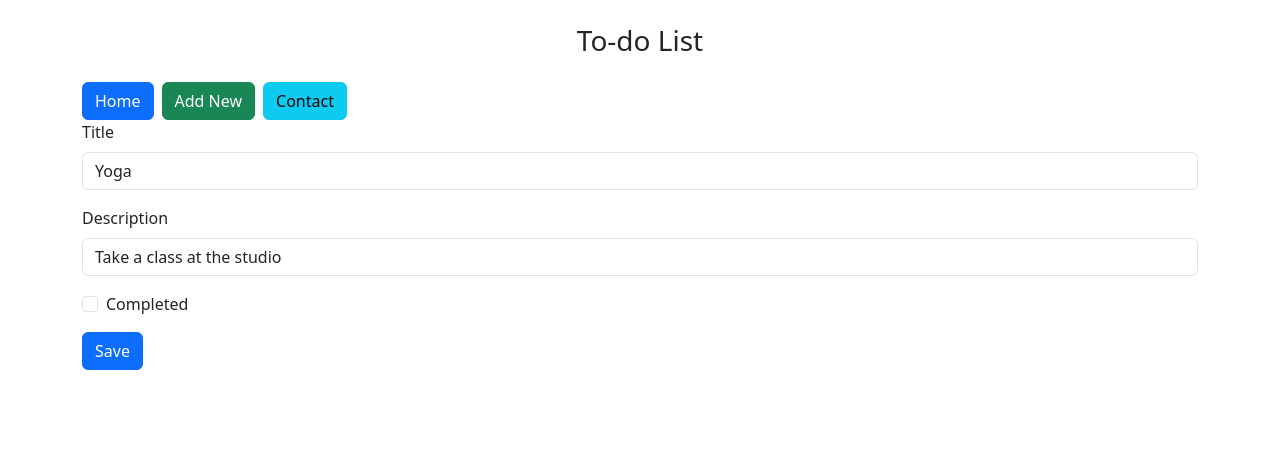
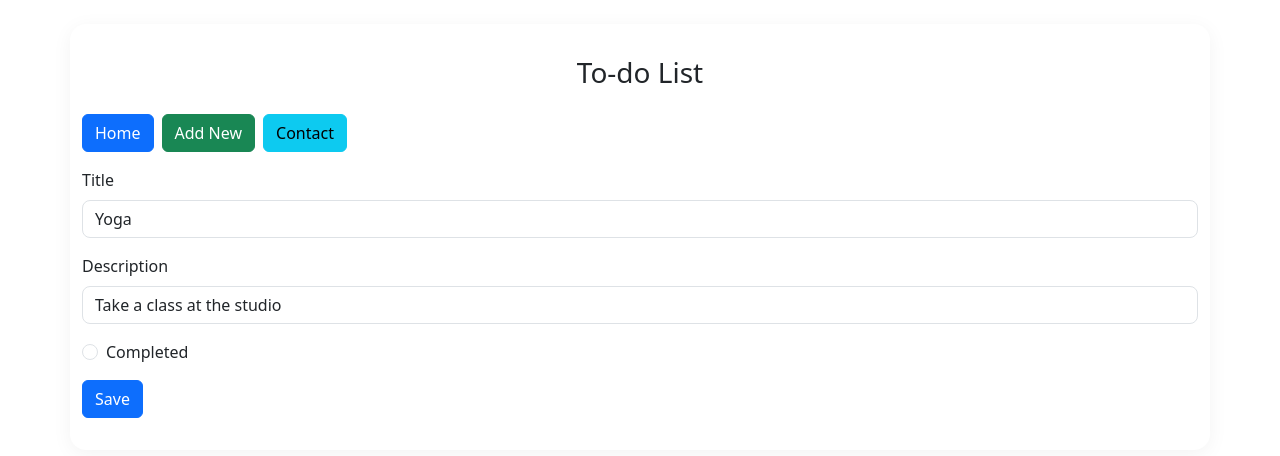
Before and after one commit to nchambrick/React-App, a React (Create React App) app: page /edit/1 in a window 1280 px wide. Shown: the top 456 px of the page. Built offline with nearby package versions, Linux system fonts and the light colour scheme.

Commit message:
CSS style changes

```diff
--- a/src/App.css
+++ b/src/App.css
@@ -1,38 +1,30 @@
-.App {
-  text-align: center;
+body {
+  background-color: #d5dde5;
+  font-family: 'Segoe UI', Tahoma, Geneva, Verdana, sans-serif;
+  color: #343a40;
 }
 
-.App-logo {
-  height: 40vmin;
-  pointer-events: none;
+.container {
+  background: #fff;
+  padding: 2rem;
+  border-radius: 16px;
+  box-shadow: 0 4px 20px rgba(0, 0, 0, 0.05);
 }
 
-@media (prefers-reduced-motion: no-preference) {
-  .App-logo {
-    animation: App-logo-spin infinite 20s linear;
-  }
+h3, h4 {
+  font-weight: 600;
+  color: #212529;
 }
 
-.App-header {
-  background-color: #282c34;
-  min-height: 100vh;
-  display: flex;
-  flex-direction: column;
-  align-items: center;
-  justify-content: center;
-  font-size: calc(10px + 2vmin);
-  color: white;
+.btn {
+  border-radius: 10px;
+  font-weight: 500;
 }
 
-.App-link {
-  color: #61dafb;
+input, textarea {
+  border-radius: 8px !important;
 }
 
-@keyframes App-logo-spin {
-  from {
-    transform: rotate(0deg);
-  }
-  to {
-    transform: rotate(360deg);
-  }
+nav {
+  margin-bottom: 1rem;
 }
--- a/src/index.css
+++ b/src/index.css
@@ -5,7 +5,7 @@ body {
     sans-serif;
   -webkit-font-smoothing: antialiased;
   -moz-osx-font-smoothing: grayscale;
-  background-color: rgb(206, 246, 247);
+  background-color: rgb(61, 132, 133);
 }
 
 code {
```
Also changed, not shown: src/App.js (line endings or trailing spaces).
